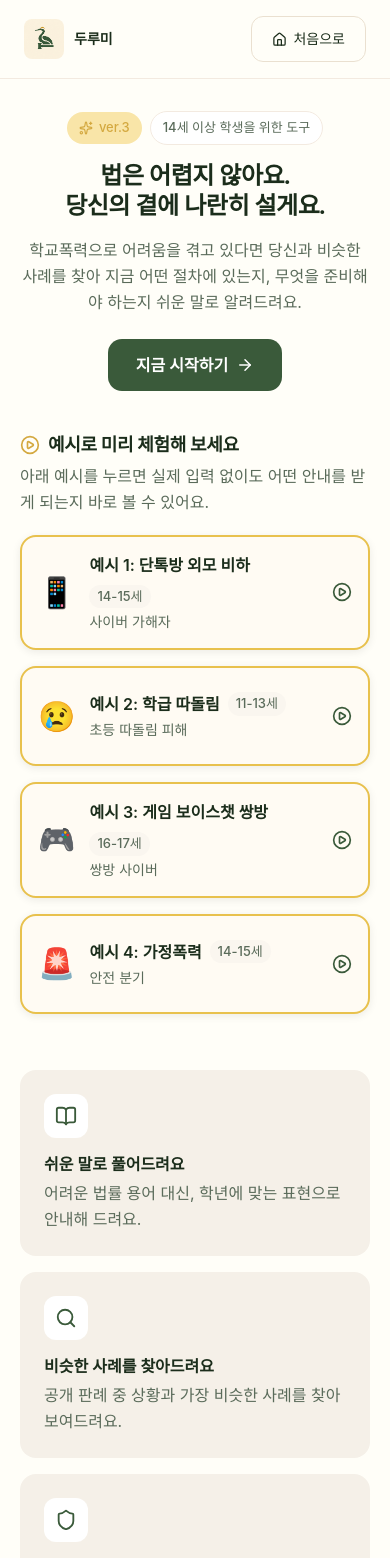
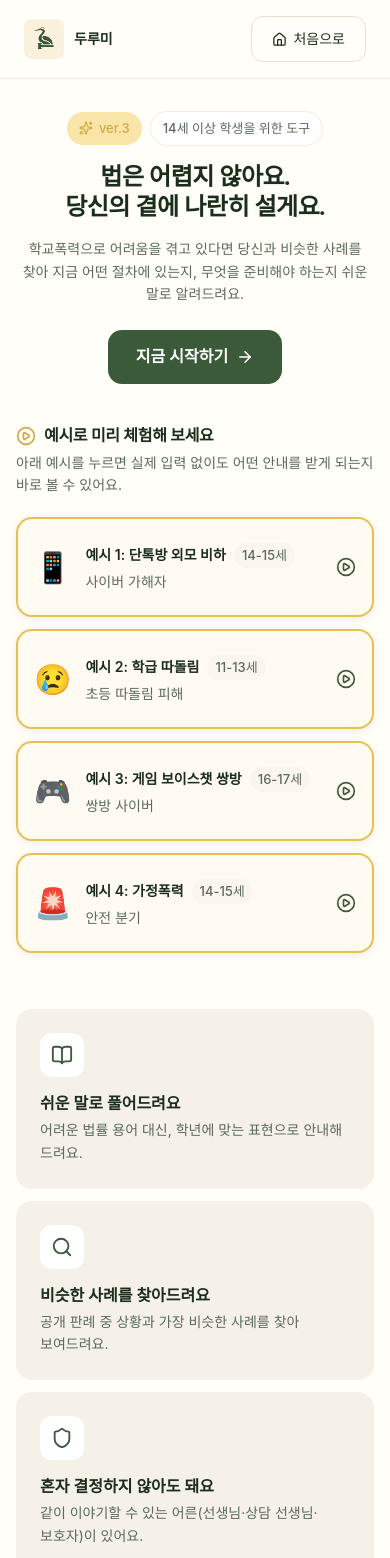
Before and after one commit to durumi-project/naranhi, a React (Vite) app: page / in a window 390 px wide. Shown: the top 1558 px of the page. Built offline with nearby package versions, Linux system fonts and the light colour scheme; a web font is replaced by a local one.

Commit message:
style(landing): 아동청소년 친화 디자인 + 모바일 최적화

```diff
--- a/src/App.jsx
+++ b/src/App.jsx
@@ -578,7 +578,7 @@ function ProgressBar({ step, total }) {
 
 function Landing({ onStart, onExample }) {
   return (
-    <div className="max-w-5xl mx-auto px-5 sm:px-6 pt-8 pb-20 anim-fade-in">
+    <div className="max-w-5xl mx-auto px-4 sm:px-6 md:px-8 pt-8 pb-20 anim-fade-in" style={{ wordBreak: 'keep-all', lineHeight: 1.6 }}>
       {/* 히어로 — 축소·단순·따뜻 (아동청소년 눈높이) */}
       <div className="text-center md:text-left mb-10 anim-fade-up">
         <div className="flex flex-wrap items-center justify-center md:justify-start gap-2 mb-4">
@@ -589,11 +589,11 @@ function Landing({ onStart, onExample }) {
             14세 이상 학생을 위한 도구
           </div>
         </div>
-        <h1 className="font-display text-2xl md:text-3xl font-bold leading-[1.25] mb-4" style={{ color: C.ink }}>
+        <h1 className="font-display text-2xl sm:text-3xl md:text-4xl lg:text-5xl font-bold leading-[1.25] mb-4" style={{ color: C.ink }}>
           법은 어렵지 않아요.<br />
           <span style={{ color: C.ink }}>당신의 곁에 나란히</span> 설게요.
         </h1>
-        <p className="text-base leading-relaxed mb-6 max-w-2xl mx-auto md:mx-0" style={{ color: C.inkSoft }}>
+        <p className="text-sm sm:text-base md:text-lg leading-relaxed mb-6 max-w-2xl mx-auto md:mx-0" style={{ color: C.inkSoft }}>
           학교폭력으로 어려움을 겪고 있다면 당신과 비슷한 사례를 찾아
           지금 어떤 절차에 있는지, 무엇을 준비해야 하는지 쉬운 말로 알려드려요.
         </p>
@@ -606,12 +606,12 @@ function Landing({ onStart, onExample }) {
       <div className="mb-14">
         <div className="flex items-center gap-2 mb-1">
           <PlayCircle size={20} color={C.amberDeep} />
-          <span className="font-display font-bold text-lg" style={{ color: C.ink }}>예시로 미리 체험해 보세요</span>
-        </div>
-        <p className="text-base leading-relaxed mb-5" style={{ color: C.inkSoft }}>
+          <span className="font-display font-bold text-base sm:text-lg md:text-xl" style={{ color: C.ink }}>예시로 미리 체험해 보세요</span>
+        </div>
+        <p className="text-sm sm:text-base leading-relaxed mb-5" style={{ color: C.inkSoft }}>
           아래 예시를 누르면 실제 입력 없이도 어떤 안내를 받게 되는지 바로 볼 수 있어요.
         </p>
-        <div className="grid sm:grid-cols-2 gap-4">
+        <div className="grid md:grid-cols-2 gap-3 sm:gap-4 md:gap-6">
           {EXAMPLE_PERSONAS.map((p, i) => {
             const title = derivePersonaTitle(p);
             return (
@@ -628,7 +628,7 @@ function Landing({ onStart, onExample }) {
                 <span style={{ fontSize: 30 }}>{p.emoji}</span>
                 <div className="flex-1 min-w-0">
                   <div className="flex items-center gap-2 flex-wrap mb-1">
-                    <span className="font-semibold text-base" style={{ color: C.ink }}>예시 {i + 1}: {title}</span>
+                    <span className="font-semibold text-sm sm:text-base" style={{ color: C.ink }}>예시 {i + 1}: {title}</span>
                     <span className="chip text-[10px]" style={{ background: C.bgSoft, color: C.inkSoft, padding: '2px 8px' }}>
                       {p.age_band}
                     </span>
@@ -641,7 +641,7 @@ function Landing({ onStart, onExample }) {
           })}
         </div>
       </div>
-      <div className="grid sm:grid-cols-2 md:grid-cols-3 gap-4">
+      <div className="grid md:grid-cols-3 gap-3 sm:gap-4 md:gap-6">
         {[
           { icon: <BookOpen size={22} />, title: '쉬운 말로 풀어드려요', desc: '어려운 법률 용어 대신, 학년에 맞는 표현으로 안내해 드려요.' },
           { icon: <Search size={22} />, title: '비슷한 사례를 찾아드려요', desc: '공개 판례 중 상황과 가장 비슷한 사례를 찾아 보여드려요.' },
@@ -655,8 +655,8 @@ function Landing({ onStart, onExample }) {
             animationDelay: `${0.2 + i * 0.08}s`
           }}>
             <div style={{ width: 44, height: 44, borderRadius: 12, background: C.card, color: C.accent, display: 'grid', placeItems: 'center', marginBottom: 14 }}>{it.icon}</div>
-            <h3 className="font-semibold text-base mb-1" style={{ color: C.ink }}>{it.title}</h3>
-            <p className="text-base leading-relaxed" style={{ color: C.inkSoft }}>{it.desc}</p>
+            <h3 className="font-semibold text-base sm:text-lg mb-1" style={{ color: C.ink }}>{it.title}</h3>
+            <p className="text-sm sm:text-base leading-relaxed" style={{ color: C.inkSoft }}>{it.desc}</p>
           </div>
         ))}
       </div>
@@ -665,7 +665,7 @@ function Landing({ onStart, onExample }) {
       <section className="mt-14 anim-fade-up" style={{ animationDelay: '0.45s' }}>
         <div className="flex items-center gap-2 mb-2 flex-wrap">
           <Users size={20} color={C.accent} />
-          <h2 className="font-display text-2xl font-bold" style={{ color: C.ink }}>도와줄 어른과 기관이 있어요</h2>
+          <h2 className="font-display text-xl sm:text-2xl md:text-3xl font-bold" style={{ color: C.ink }}>도와줄 어른과 기관이 있어요</h2>
         </div>
         <p className="text-sm leading-relaxed mb-5 max-w-3xl" style={{ color: C.inkSoft }}>
           혼자 결정하지 않으셔도 됩니다. 학교 안, 가족, 학교 밖 전문 기관까지 함께 이야기할 수 있는 사람들이 있어요.
```
